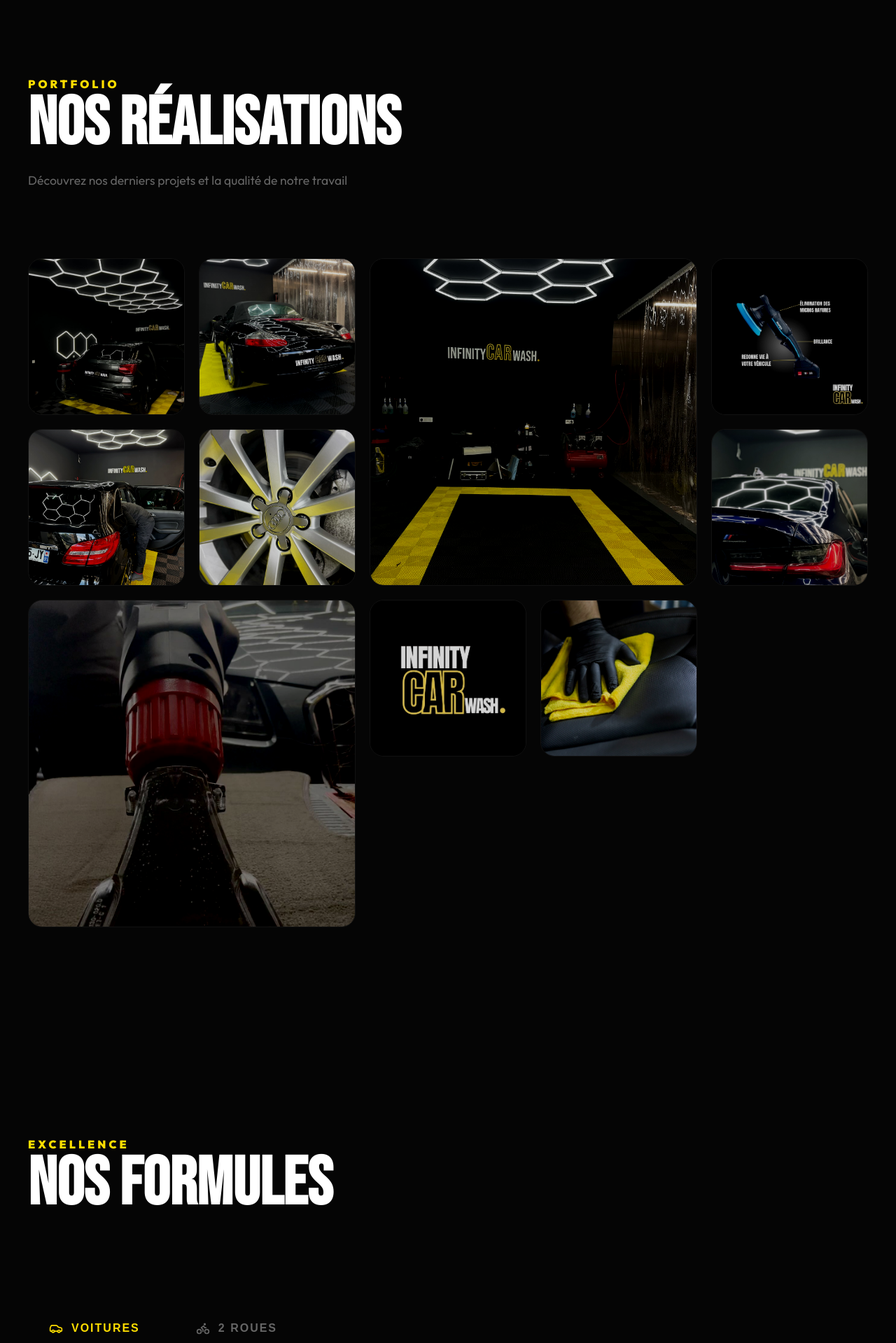
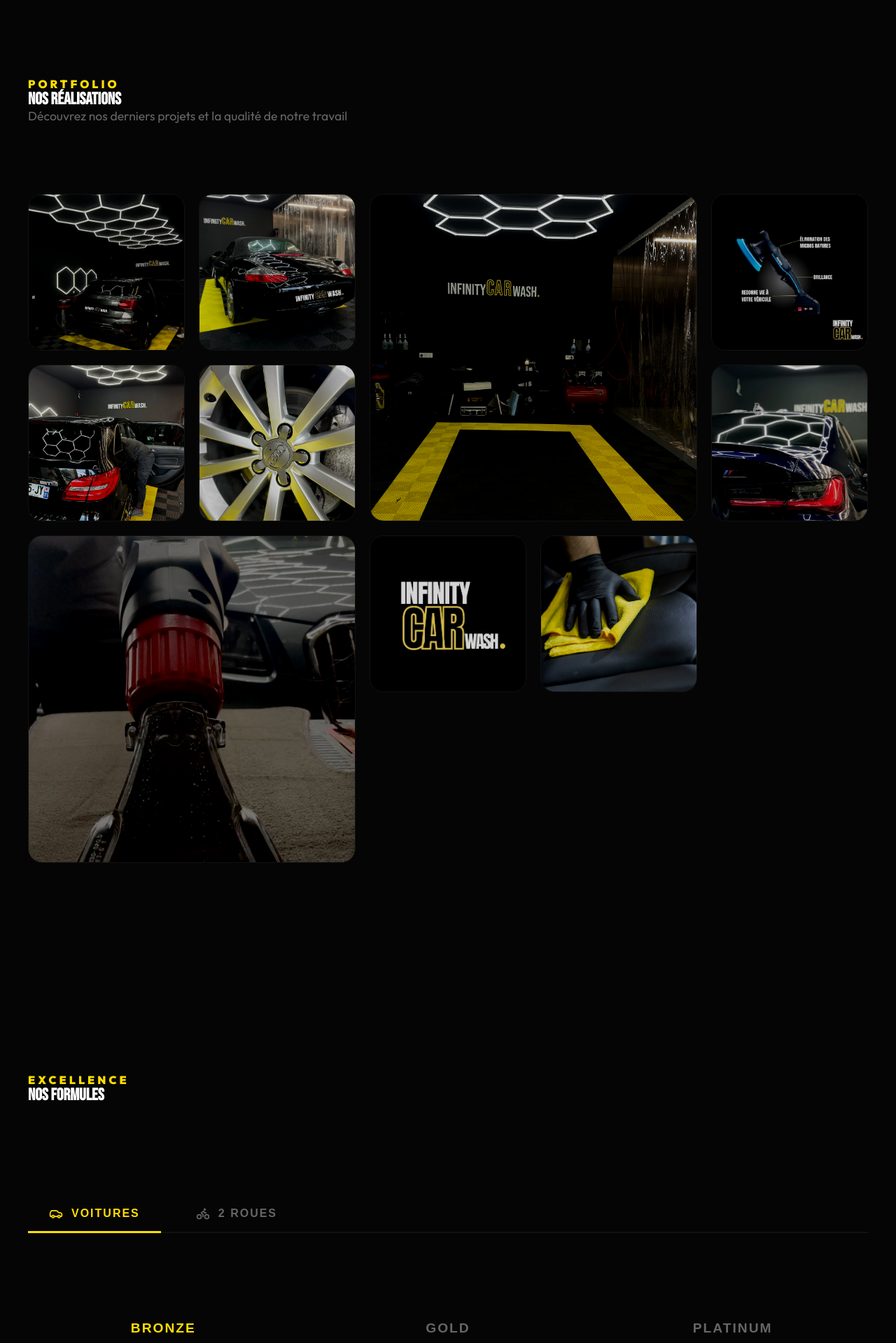
Before and after one commit to Rkichou/infinity_carwash, a React (Vite) app in the folder client/: page / in a window 1280 px wide. Shown: the part 840-2759 px from the top of the page at 70% size. Built offline with nearby package versions, Linux system fonts and the light colour scheme.

Commit message:
refactor: create a reusable title class for consistent styling across sections

```diff
--- a/client/src/App.css
+++ b/client/src/App.css
@@ -192,9 +192,17 @@
   color: var(--yellow);
   font-weight: 800;
 }
-
+.titre {
+  font-family: 'Bebas Neue';
+   font-size: '6rem';
+    line-height: 1;
+     margin-bottom: '20px';
+}
 /* --- RESPONSIVE --- */
 @media (max-width: 992px) {
+  .titre {
+   font-size: '5rem';
+}
   .services-grid, .booking-container { grid-template-columns: 1fr; }
 
   .hero-img-box {
@@ -233,6 +241,10 @@
     padding: 12px 24px;
     font-size: 0.85rem;
   }
+  .magnetic-btn:hover {
+  transform: none !important;
+  box-shadow: 0 20px 40px rgba(255, 222, 0, 0.2);
+}
 }
 
 /* --- CATEGORY TABS --- */
--- a/client/src/App.tsx
+++ b/client/src/App.tsx
@@ -184,7 +184,7 @@
             <div className="container">
               <div style={{marginBottom: '100px'}}>
                 <span style={{color: 'var(--yellow)', fontWeight: '800', letterSpacing: '4px'}}>PORTFOLIO</span>
-                <h2 style={{fontFamily: 'Bebas Neue', fontSize: '6rem', lineHeight: 1, marginBottom: '20px'}}>NOS RÉALISATIONS</h2>
+                <h2 className='titre'>NOS RÉALISATIONS</h2>
                 <p style={{color: '#666', fontSize: '1.1rem', maxWidth: '600px'}}>Découvrez nos derniers projets et la qualité de notre travail</p>
               </div>
 
@@ -217,7 +217,7 @@
             <div className="container">
               <div style={{marginBottom: '100px'}}>
                 <span style={{color: 'var(--yellow)', fontWeight: '800', letterSpacing: '4px'}}>EXCELLENCE</span>
-                <h2 style={{fontFamily: 'Bebas Neue', fontSize: '6rem', lineHeight: 1}}>NOS FORMULES</h2>
+                <h2 className='titre'>NOS FORMULES</h2>
               </div>
 
               {/* CATEGORY TABS */}
```
